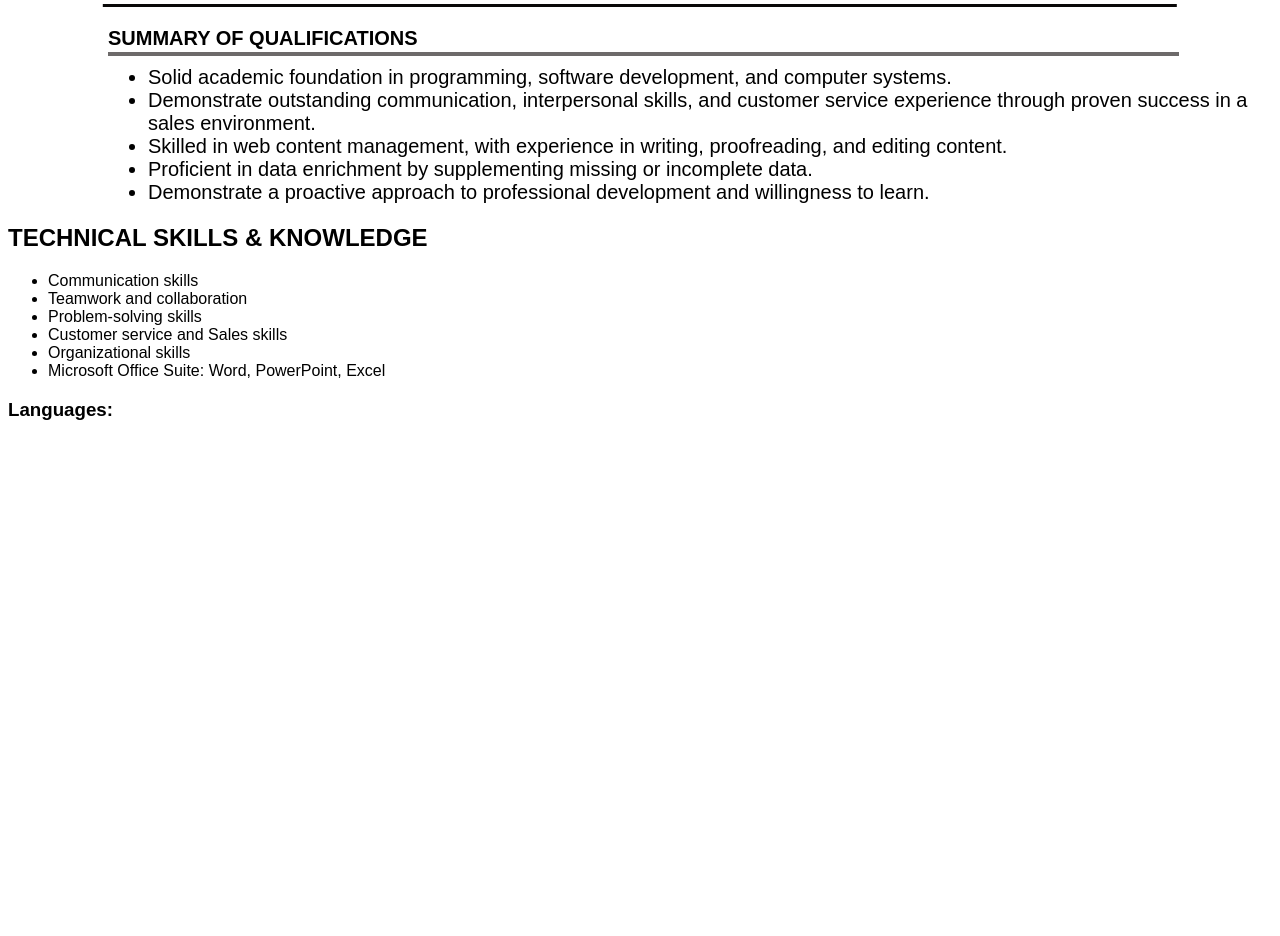
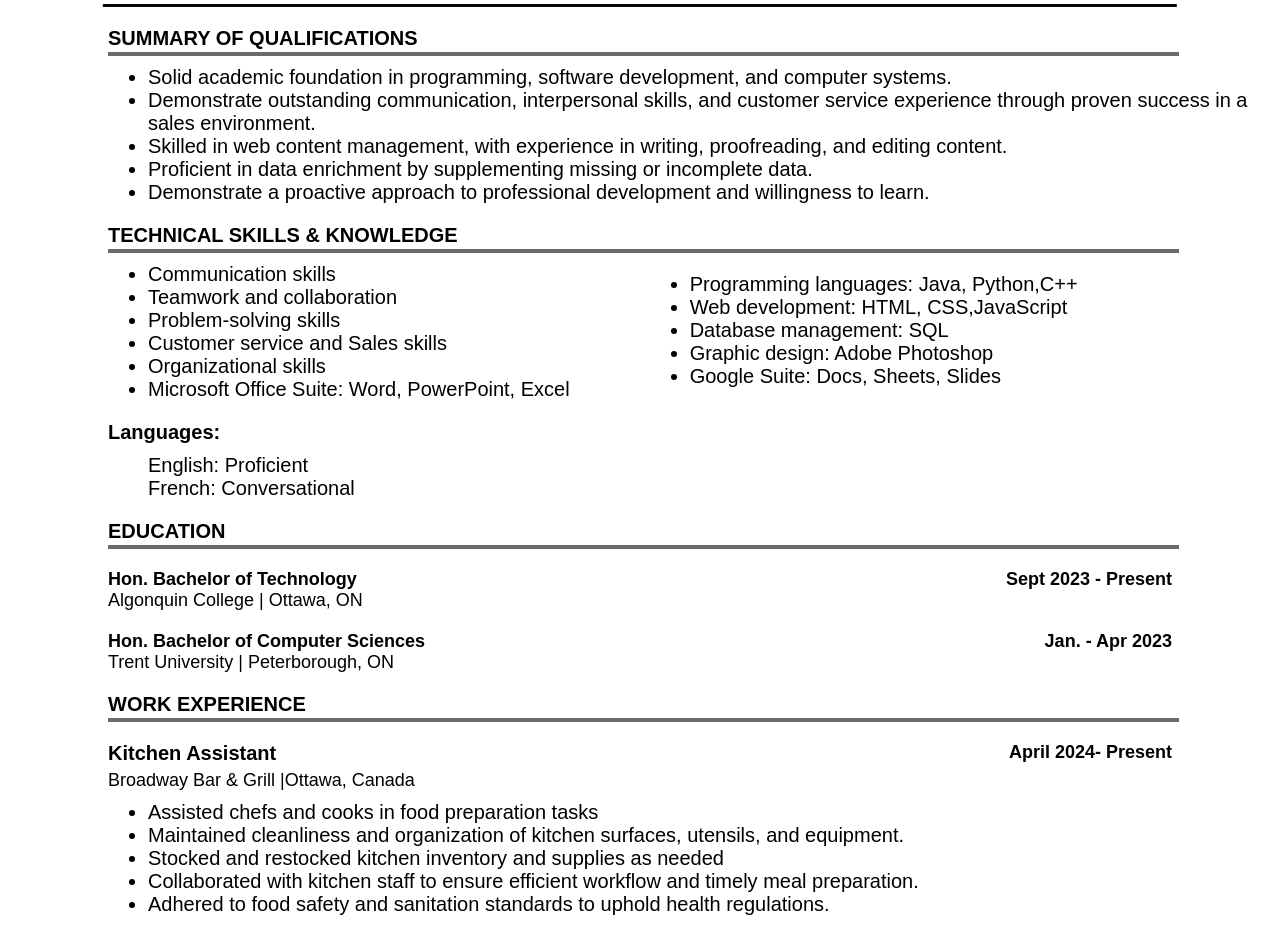
Before and after one commit to chrismugabo/cst3106_labs, a plain HTML site: page Lab3/resume.html in a window 1280 px wide. Shown: the part 97-1033 px from the top of the page. Before the commit the page ends 800 px from the top, so only its background shows below. Drawn offline with Linux system fonts and the light colour scheme.

Commit message:
edit the file

```diff
--- a/Lab3/resume.html
+++ b/Lab3/resume.html
@@ -25,8 +25,9 @@
         </ul>
      </section>
 
-     <section> <h2>TECHNICAL SKILLS & KNOWLEDGE</h2>
-        <ul>
+     <h2 class="header3">TECHNICAL SKILLS & KNOWLEDGE</h2>
+     <section class="section2">
+        <ul class="list2">
            <li>Communication skills</li>
            <li>Teamwork and collaboration</li>
            <li>Problem-solving skills</li>
@@ -34,18 +35,58 @@
            <li>Organizational skills</li>
            <li>Microsoft Office Suite: Word, PowerPoint,
                Excel</li>
-           <!--
-           <li></li>
-           <li></li>
-           <li></li>
-           <li></li>
-           -->
+              </ul>
 
+        <ul class="list3">
+           <li>Programming languages: Java, Python,C++</li>
+           <li>Web development: HTML, CSS,JavaScript</li>
+           <li>Database management: SQL</li>
+           <li>Graphic design: Adobe Photoshop</li>
+           <li>Google Suite: Docs, Sheets, Slides</li>
+          </ul>
+    </section>
+
+    <section class="section3">
+        <h3 class="header4">Languages:</h3>
+        <ul class="list4">
+          <li>English: Proficient</li>
+          <li>French: Conversational</li>
         </ul>
     </section>
 
-    <section>
-        <h3>Languages:</h3>
+    <h2 class="header5">EDUCATION</h2>
+    <section class="education">
+      <div class="education-item">
+          <div class="degree-date">
+              <div class="degree">Hon. Bachelor of Technology</div>
+              <div class="date">Sept 2023 - Present</div>
+          </div>
+          <div class="school-location">Algonquin College | Ottawa, ON</div>
+      </div>
+      <div class="education-item">
+          <div class="degree-date">
+              <div class="degree">Hon. Bachelor of Computer Sciences</div>
+              <div class="date">Jan. - Apr 2023</div>
+          </div>
+          <div class="school-location">Trent University | Peterborough, ON</div>
+      </div>
+    </section>
+    <h2 class="header6">WORK EXPERIENCE</h2>
+    <section class="section4">
+      <div class="work-item">
+      <div class="work-date">
+        <div class="work"> Kitchen Assistant</div>
+        <div class="wdate"> April 2024- Present</div>
+      </div>
+      <div class="work-location"> Broadway Bar & Grill |Ottawa, Canada</div>
+      </div>
+      <ul class="list5">
+        <li>Assisted chefs and cooks in food preparation tasks</li>
+        <li>Maintained cleanliness and organization of kitchen surfaces, utensils, and equipment.</li>
+        <li>Stocked and restocked kitchen inventory and supplies as needed</li>
+        <li>Collaborated with kitchen staff to ensure efficient workflow and timely meal preparation.</li>
+        <li>Adhered to food safety and sanitation standards to uphold health regulations.</li>
+      </ul>
     </section>
 
 
--- a/Lab3/styles.css
+++ b/Lab3/styles.css
@@ -58,5 +58,137 @@ body{
     font-size: 20px;
  }
  .section2{
-    margin-left: 20px;
+    display: flex; /* Flexbox to align lists horizontally */
+    justify-content: flex-start;
+    gap: 20px;
+   margin-bottom: 0px;
  }
+ .header3{
+    margin-bottom: 0px;
+    padding-bottom: 6px; /* Space between the content and the border */
+    position: relative;
+    font-size: 20px;
+    margin-left: 100px;
+ }
+ .header3::after{
+    content: ""; /* Required for pseudo-element */
+    display: block;
+    width: 92%; /* Adjust this value to set the length of the border */
+    height: 4px; /* Border thickness */
+    background-color: #6d6a6a; /* Border color */
+    position: absolute;
+    bottom: 0; /* Align it to the bottom of the header-section */
+ }
+ .list2{
+    margin-top: 10px;
+    font-size: 20px;
+    margin-left: 100px;
+ }
+ .list3{
+    padding-left: 100px;
+    font-size: 20px;
+ }
+ .header4{
+    font-size: 20px;
+    padding-bottom: 0px;
+ }
+ .section3{
+    margin-left: 100px;
+    margin-top: -20px;
+ }
+ .list4{
+    margin-top: -10px;
+    font-size: 20px;
+    list-style-type: none;
+ }
+ .header5{
+    margin-bottom: 0px;
+    padding-bottom: 6px; /* Space between the content and the border */
+    position: relative;
+    font-size: 20px;
+    margin-left: 100px;
+ }
+ .header5::after{
+    content: ""; /* Required for pseudo-element */
+    display: block;
+    width: 92%; /* Adjust this value to set the length of the border */
+    height: 4px; /* Border thickness */
+    background-color: #6d6a6a; /* Border color */
+    position: absolute;
+    bottom: 0; /* Align it to the bottom of the header-section */
+ }
+ .education {
+    margin: 20px 100px; /* Adjust margin as needed */
+}
+
+.education-item {
+    margin-bottom: 20px; /* Space between education items */
+}
+
+.degree-date {
+    display: flex;
+    justify-content: space-between; /* Space between degree and date */
+    margin-bottom: 5px; /* Space between degree-date and school-location */
+}
+
+.degree {
+    font-size: 18px; /* Adjust font size as needed */
+    font-weight: bold;
+}
+
+.date {
+    font-size: 18px; /* Adjust font size as needed */
+    text-align: right; /* Align date to the right */
+    font-weight: bold;
+}
+
+.school-location {
+    font-size: 18px; /* Adjust font size as needed */
+    margin-top: -5px;
+}
+.header6{
+    margin-bottom: 0px;
+    padding-bottom: 6px; /* Space between the content and the border */
+    position: relative;
+    font-size: 20px;
+    margin-left: 100px;
+}
+.header6::after{
+    content: ""; /* Required for pseudo-element */
+    display: block;
+    width: 92%; /* Adjust this value to set the length of the border */
+    height: 4px; /* Border thickness */
+    background-color: #6d6a6a; /* Border color */
+    position: absolute;
+    bottom: 0; /* Align it to the bottom of the header-section */
+}
+
+.work{
+    font-weight: bold;
+    font-size: 20px;
+
+}
+.work-item{
+    margin-bottom: 20px; /* Space between education items */
+}
+.work-date{
+    display: flex;
+    justify-content: space-between; /* Space between degree and date */
+    gap:20px;
+    margin-bottom:5px; /* Space between degree-date and school-location */
+}
+.list5{
+    margin-top: -10px;
+    font-size: 20px;
+}
+.wdate{
+    font-weight: bold;
+    font-size: 18px;
+}
+.section4{
+    margin: 20px 100px; /* Adjust margin as needed */
+
+}
+.work-location{
+    font-size: 18px;
+}
```
